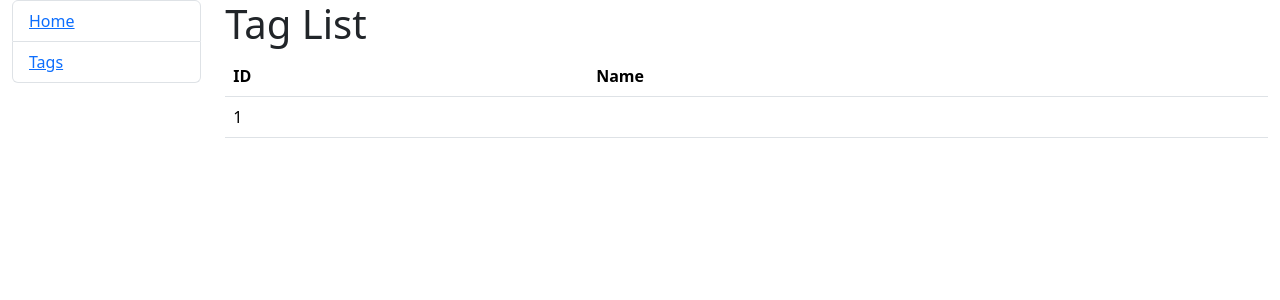
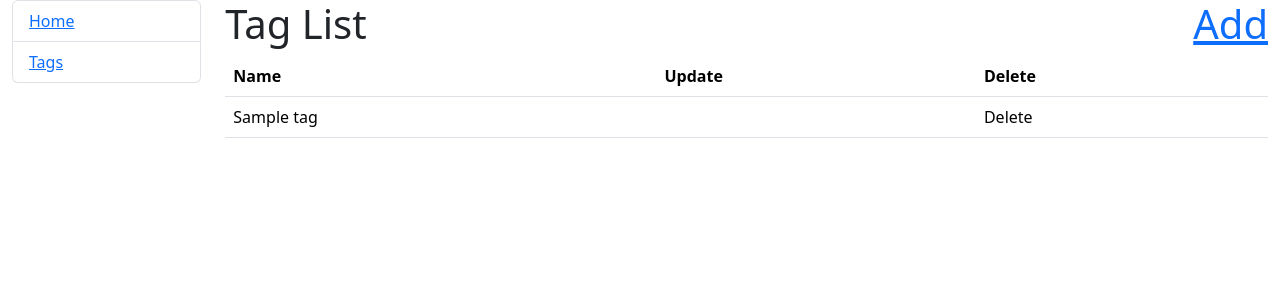
Before and after one commit to AndriiFn/to-do-list, a Django app: page /tags/ in a window 1280 px wide. Shown: the top 300 px of the page. Run offline with Django 5.2, Linux system fonts and the light colour scheme; tables that the repository leaves empty hold one stand-in row (values such as "Sample post").

Commit message:
update models.py

```diff
--- a/task/models.py
+++ b/task/models.py
@@ -6,10 +6,10 @@ class Task(models.Model):
     created_at = models.DateTimeField(auto_now_add=True)
     deadline = models.DateField(null=True, blank=True)
     done = models.BooleanField(default=False)
-    tags = models.ManyToManyField("Tag")
+    tags = models.ManyToManyField("Tag", related_name="tasks")
 
     class Meta:
-        ordering = ["-created_at"]
+        ordering = ["done", "-created_at"]
 
     def __str__(self):
         return self.content
--- a/templates/task/tag_list.html
+++ b/templates/task/tag_list.html
@@ -2,23 +2,27 @@
 
 {% block content %}
   <h1>
-    Tag List
+    Tag List <a style="float: right" href="{% url 'task:tag-create' %}">Add</a>
   </h1>
 
   {% if tag_list %}
     <table class="table">
       <tr>
-        <th>ID</th>
         <th>Name</th>
+        <th>Update</th>
+        <th>Delete</th>
       </tr>
 
       {% for tag in tag_list %}
         <tr>
           <td>
-              {{ tag.id }}
+              {{ tag.name }}
           </td>
           <td>
-              {{ manufacturer.name }}
+              <Update
+          </td>
+          <td>
+            Delete
           </td>
         </tr>
       {% endfor %}
```
Also changed, not shown: templates/task/index.html (+20 -1 lines).
